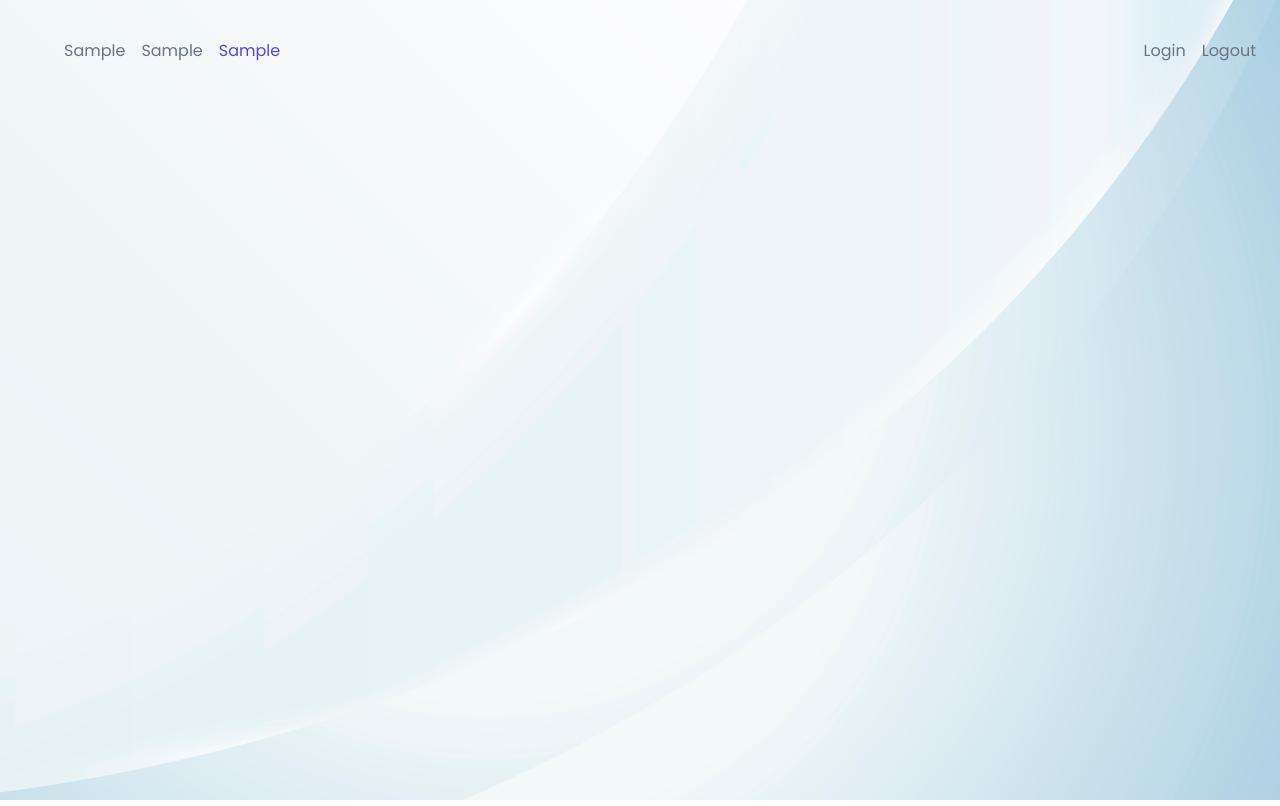
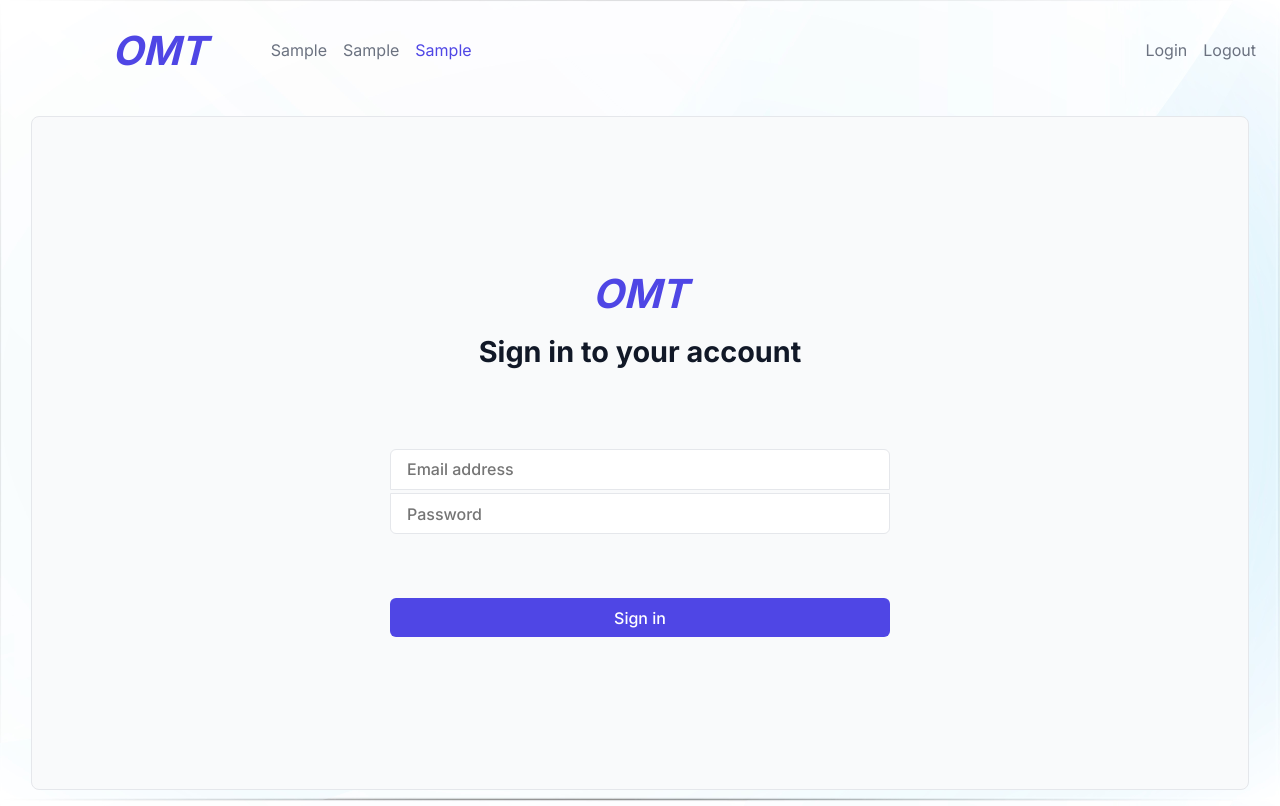
Before and after one commit to RizboNS/OMT-app-tw, an Angular app: page /login in a window 1280 px wide. Before the commit this address led to /. Built offline with nearby package versions, Linux system fonts and the light colour scheme.

Commit message:
Styling: LoginPage&Brand

```diff
--- a/src/app/app-routing.module.ts
+++ b/src/app/app-routing.module.ts
@@ -1,10 +1,11 @@
 import { NgModule } from '@angular/core';
 import { RouterModule, Routes } from '@angular/router';
+import { LoginComponent } from './pages/login/login.component';
 
-const routes: Routes = [];
+const routes: Routes = [{ path: 'login', component: LoginComponent }];
 
 @NgModule({
   imports: [RouterModule.forRoot(routes)],
-  exports: [RouterModule]
+  exports: [RouterModule],
 })
-export class AppRoutingModule { }
+export class AppRoutingModule {}
--- a/src/app/app.module.ts
+++ b/src/app/app.module.ts
@@ -4,9 +4,10 @@ import { BrowserModule } from '@angular/platform-browser';
 import { AppRoutingModule } from './app-routing.module';
 import { AppComponent } from './app.component';
 import { HeaderComponent } from './components/header/header.component';
+import { LoginComponent } from './pages/login/login.component';
 
 @NgModule({
-  declarations: [AppComponent, HeaderComponent],
+  declarations: [AppComponent, HeaderComponent, LoginComponent],
   imports: [BrowserModule, AppRoutingModule],
   providers: [],
   bootstrap: [AppComponent],
--- a/src/app/components/header/header.component.css
+++ b/src/app/components/header/header.component.css
@@ -5,9 +5,14 @@
   height: 100px;
   align-items: center;
   background: transparent;
+  position: sticky;
+  top: 0;
+  z-index: 1000;
 }
 ul {
   list-style: none;
+  display: flex;
+  align-items: center;
 }
 li {
   display: inline-block;
--- a/src/app/components/header/header.component.html
+++ b/src/app/components/header/header.component.html
@@ -1,6 +1,9 @@
 <header class="header">
   <nav class="nav-left">
     <ul>
+      <li>
+        <span class="brand">OMT</span>
+      </li>
       <li>
         <a>Sample</a>
       </li>
--- /dev/null
+++ b/src/app/pages/login/login.component.css
@@ -0,0 +1,58 @@
+.wrapper {
+  width: 500px;
+  height: 80vh;
+  margin: auto;
+  padding: 1rem;
+  display: flex;
+  align-items: center;
+  justify-content: center;
+  flex-direction: column;
+}
+.title {
+  color: #111827;
+  font-size: 1.8rem;
+  font-weight: 700;
+  margin-top: 1rem;
+  margin-bottom: 5rem;
+}
+
+.form-box-stacked {
+  width: 100%;
+  margin-bottom: 4rem;
+}
+input {
+  display: block;
+  outline: none;
+  width: 100%;
+  padding: 0.6rem 1rem;
+  border: #e5e7eb solid 1px;
+  font-size: 1rem;
+  font-weight: 500;
+  background-color: #fff;
+  line-height: 1.25rem;
+  box-sizing: border-box;
+}
+input:focus {
+  box-shadow: 0 0 0 2px #4f46e5;
+}
+.input-stack-top {
+  border-radius: 6px 6px 0 0;
+  margin-bottom: 3px;
+}
+.input-stack-bot {
+  border-radius: 0 0 6px 6px;
+}
+.btn-submit {
+  width: 100%;
+  background-color: #4f46e5;
+  color: #fff;
+  padding: 0.6rem 1rem;
+  font-size: 1rem;
+  font-weight: 500;
+  border: none;
+  border-radius: 6px;
+  cursor: pointer;
+}
+.btn-submit:hover {
+  background-color: #4338ca;
+}
--- /dev/null
+++ b/src/app/pages/login/login.component.html
@@ -0,0 +1,11 @@
+<div class="container">
+  <form class="wrapper">
+    <div class="brand">OMT</div>
+    <h2 class="title">Sign in to your account</h2>
+    <div class="form-box-stacked">
+      <input type="text" class="input-stack-top" placeholder="Email address" />
+      <input type="password" class="input-stack-bot" placeholder="Password" />
+    </div>
+    <button class="btn-submit" type="submit">Sign in</button>
+  </form>
+</div>
--- /dev/null
+++ b/src/app/pages/login/login.component.ts
@@ -0,0 +1,15 @@
+import { Component, OnInit } from '@angular/core';
+
+@Component({
+  selector: 'app-login',
+  templateUrl: './login.component.html',
+  styleUrls: ['./login.component.css']
+})
+export class LoginComponent implements OnInit {
+
+  constructor() { }
+
+  ngOnInit(): void {
+  }
+
+}
--- a/src/index.html
+++ b/src/index.html
@@ -9,7 +9,7 @@
     <link rel="preconnect" href="https://fonts.googleapis.com" />
     <link rel="preconnect" href="https://fonts.gstatic.com" crossorigin />
     <link
-      href="https://fonts.googleapis.com/css2?family=Poppins:ital,wght@0,100;0,200;0,300;0,400;0,500;0,600;0,700;0,800;0,900;1,100;1,200;1,300;1,400;1,500;1,600;1,700;1,800;1,900&display=swap"
+      href="https://fonts.googleapis.com/css2?family=Inter:wght@100;200;300;400;500;600;700;800;900&display=swap"
       rel="stylesheet"
     />
   </head>
--- a/src/styles.css
+++ b/src/styles.css
@@ -1,11 +1,27 @@
 body {
-  font-family: 'Poppins', sans-serif;
+  font-family: 'Inter', sans-serif;
+  box-sizing: border-box;
   color: #6b7280;
   padding: 0;
   margin: 0;
   background-image: url('./assets/background.jpg');
+  background-repeat: no-repeat;
+  background-attachment: fixed;
   background-size: 100%;
 }
-/* TODO */
-/* Lighten the image in editor */
-/* background-color: #f9fafb; */
+input, textarea, button {font-family: inherit}
+
+.container {
+  background-color: #f9fafb;
+  width: 95%;
+  margin: 1rem auto;
+  border-radius: 8px;
+  border: 1px solid #e5e7eb;
+}
+.brand {
+  color: #4f46e5;
+  font-weight: 700;
+  font-size: 2.5rem;
+  font-style: italic;
+  margin: 0 3rem;
+}
```
Also changed, not shown: src/assets/background.jpg.
